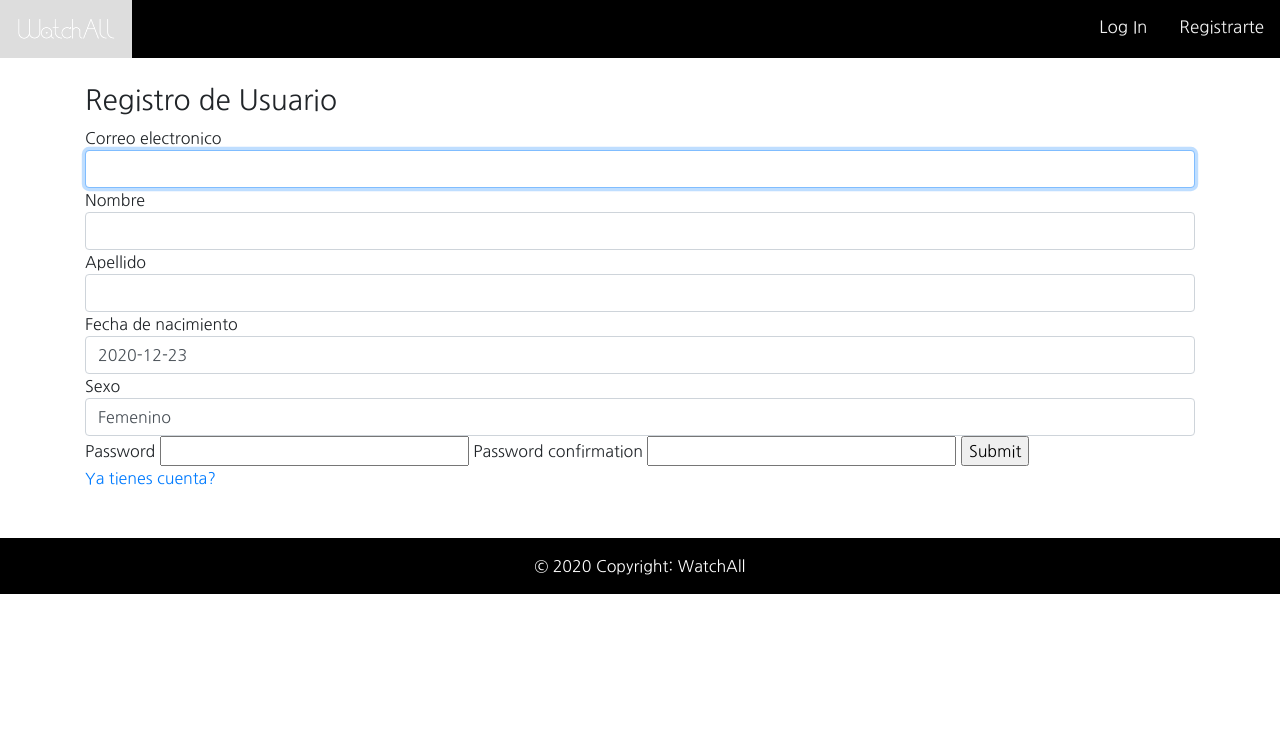
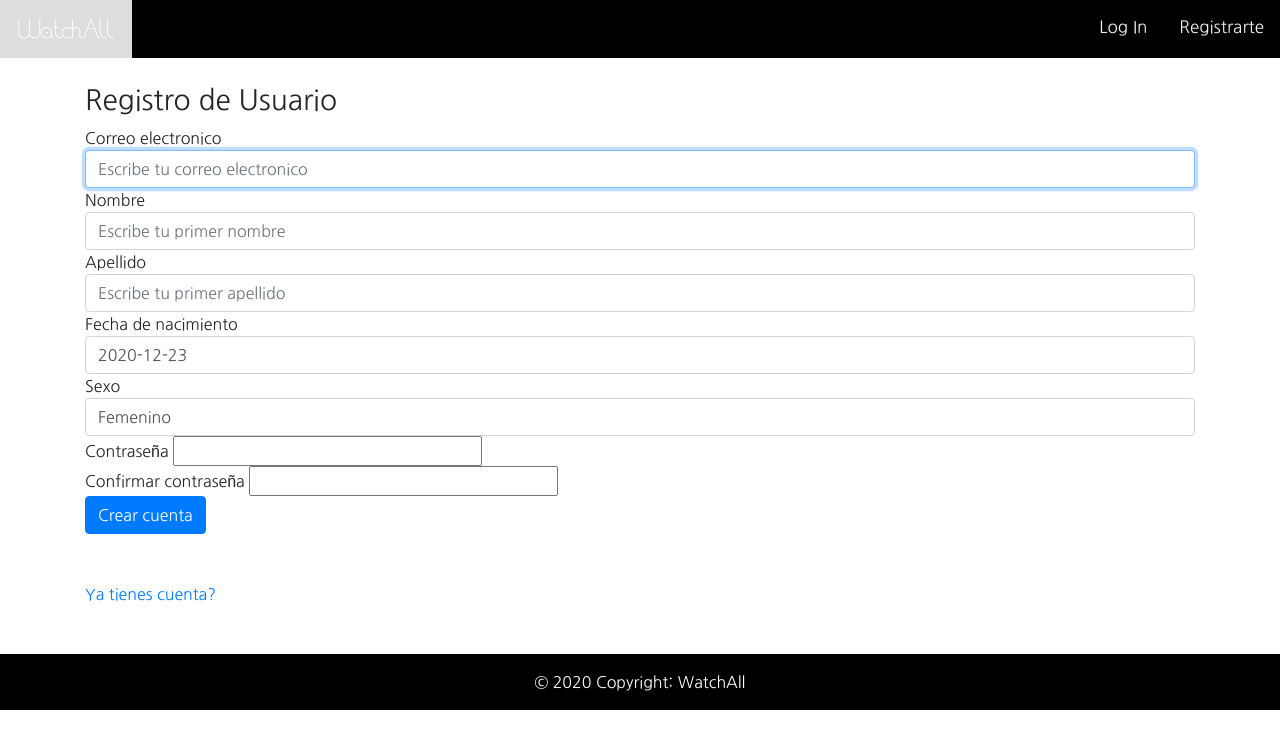
Before and after one commit to alvaromenjivar1999/proyectoTPI115, a Django app: page /registrar/ in a window 1280 px wide. Shown: the top 749 px of the page. Run offline with Django 3.2, Linux system fonts and the light colour scheme; some libraries are stand-ins or nearby versions.

Commit message:
Mejoras en formulario y cambio de idioma para mensajes django a 'es'

```diff
--- a/cuenta/forms.py
+++ b/cuenta/forms.py
@@ -22,11 +22,11 @@ class registroUsuario(UserCreationForm):
             "sexo": 'Sexo',
         }
         widgets = {
-            "email": forms.EmailInput(attrs={'class': 'form-control'}),
-            "nombre": forms.TextInput(attrs={'class': 'form-control'}),
-            "apellido": forms.TextInput(attrs={'class': 'form-control'}),
-            "fechaNacimiento": forms.DateInput(attrs={'class': 'form-control'}),
-            "sexo": forms.TextInput(attrs={'class': 'form-control'}),
+            "email": forms.EmailInput(attrs={'class': 'form-control', 'placeholder': 'Escribe tu correo electronico'}),
+            "nombre": forms.TextInput(attrs={'class': 'form-control', 'placeholder': 'Escribe tu primer nombre'}),
+            "apellido": forms.TextInput(attrs={'class': 'form-control', 'placeholder': 'Escribe tu primer apellido'}),
+            "fechaNacimiento": forms.DateInput(attrs={'class': 'form-control', 'placeholder': 'Escribe tu fecha de nacimiento'}),
+            "sexo": forms.TextInput(attrs={'class': 'form-control', 'placeholder': 'Escribe tu sexo'}),
         }
 
     def __init__(self, *args, **kwargs):
--- a/proyectoTPI115/settings.py
+++ b/proyectoTPI115/settings.py
@@ -110,7 +110,7 @@ AUTH_PASSWORD_VALIDATORS = [
 # Internationalization
 # https://docs.djangoproject.com/en/3.1/topics/i18n/
 
-LANGUAGE_CODE = 'en-us'
+LANGUAGE_CODE = 'es'
 
 TIME_ZONE = 'UTC'
 
--- a/templates/cuenta/registro.html
+++ b/templates/cuenta/registro.html
@@ -16,14 +16,21 @@
     {{ form.fechaNacimiento }}
     {{ form.sexo.label }}
     {{ form.sexo }}
-    {{ form.password1.label }}
+    Contraseña
     {{ form.password1 }}
-    {{ form.password2.label }}
+    <br>
+    Confirmar contraseña
     {{ form.password2 }}
-
-    <input type="submit" name="Crear cuenta">
+    <br>
+    <input class="btn btn-primary" type="submit" value="Crear cuenta" name="Crear cuenta">
 </form>
-    {{ form.erros }}
+    <br>
+    <br>
+    {% if form.errors %}
+        <div class="alert alert-danger" role="alert">
+            {{ form.errors }}
+        </div>
+    {% endif %}
     <a href="{% url 'loguearse' %}">Ya tienes cuenta?</a>
 </div>
 {% endblock %}
```
